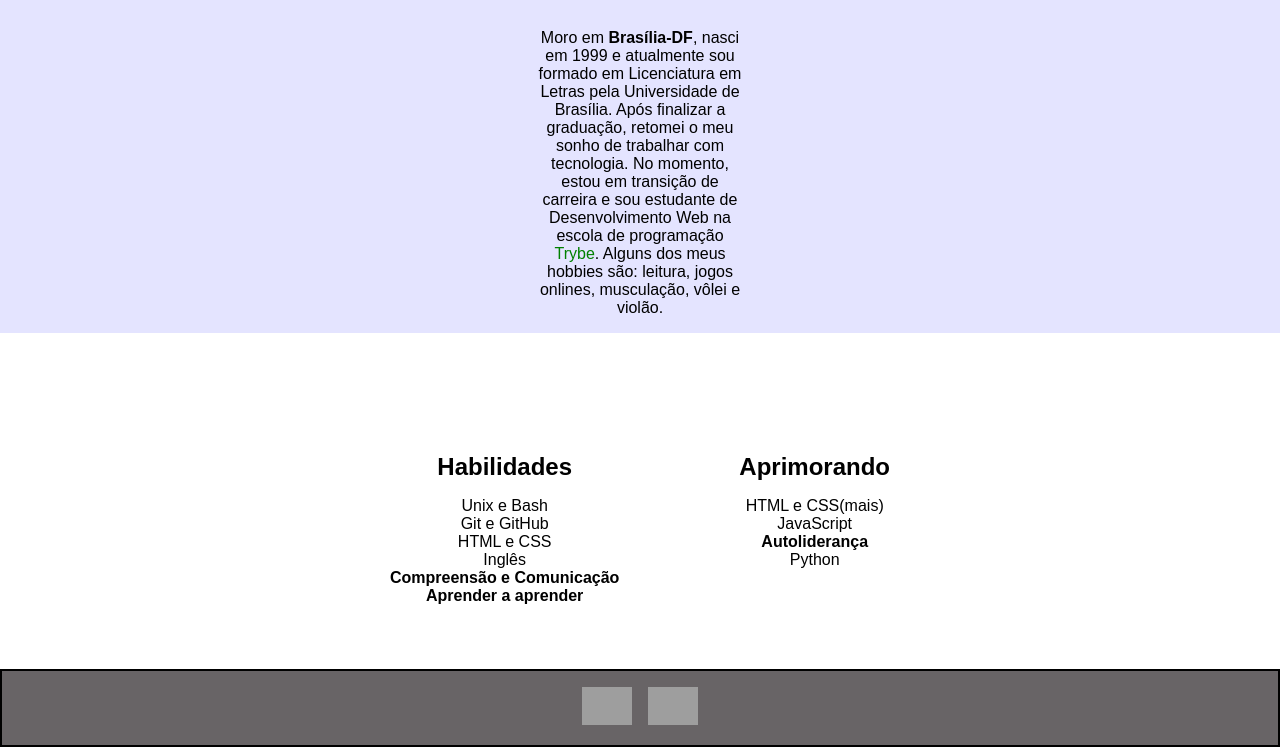
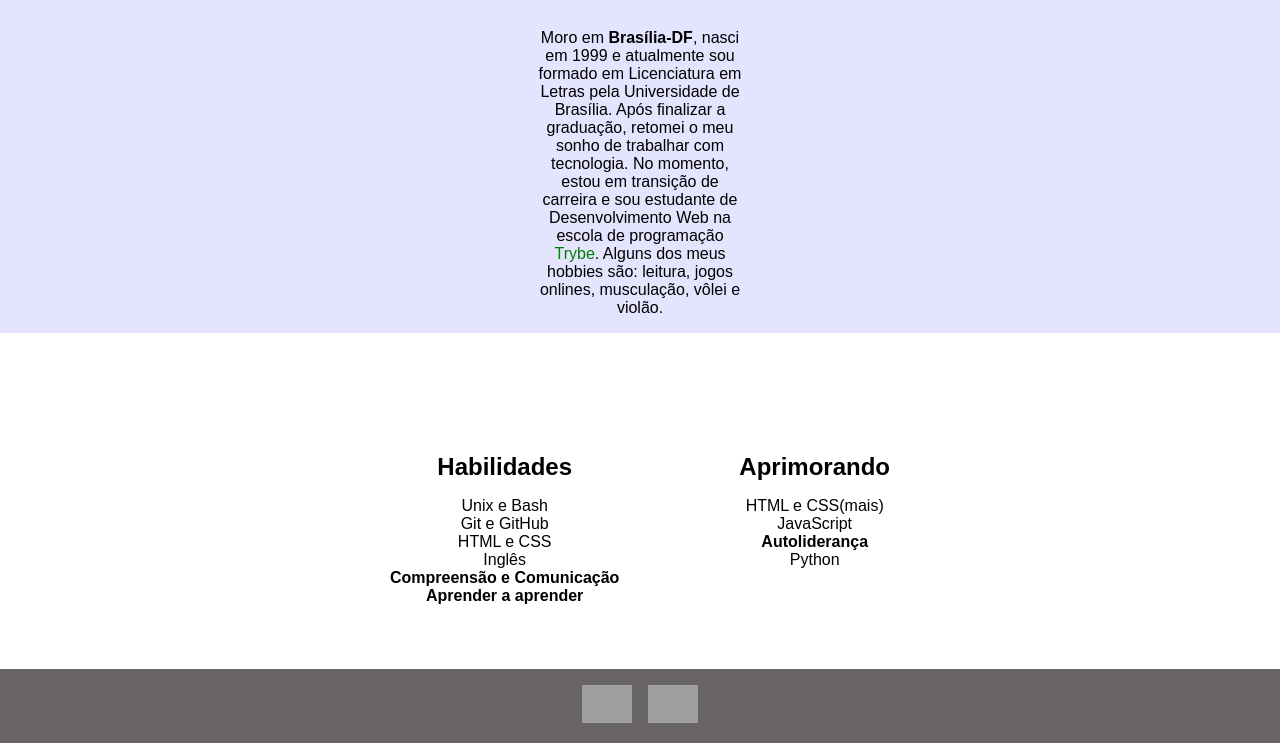
Before and after one commit to coelhoreinaldo/coelhoreinaldo.github.io, a plain HTML site: page index.html in a window 1280 px wide. Shown: the part 746-1493 px from the top of the page. Drawn offline with Linux system fonts and the light colour scheme; grey boxes are pictures that could not be loaded; a web font is replaced by a local one.

Commit message:
borda da footer

```diff
--- a/style.css
+++ b/style.css
@@ -98,7 +98,6 @@ nav a:hover{
 
 footer{
     background-color: #686466;
-    border: solid black 2px;
     padding: 16px 32px;
     display: flex;
     justify-content: center;
@@ -108,20 +107,3 @@ footer{
 .social{
     width: 50px;
 }
-
-
-
-/* Requisitos
-Seu Portfólio Web deve ter um layout usando Box Model com as informações a seguir:
-
-Coloque seu nome, sua foto e a descrição que você escreveu sobre você dentro de blocos;
-
-A descrição deve ficar ao lado da foto;
-
-Centralize seu nome na página;
-
-Use padding e coloque uma cor de fundo na sua foto que seja diferente da cor de fundo do resto da página;
-
-Adicione margin e padding nos elementos que julgar necessário;
-
-Coloque estilo somente nos itens ímpares da lista das suas habilidades. */
```
